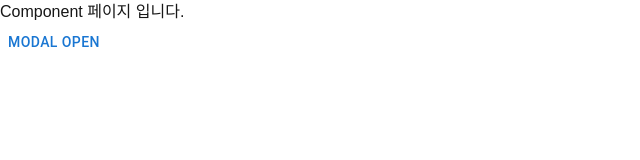
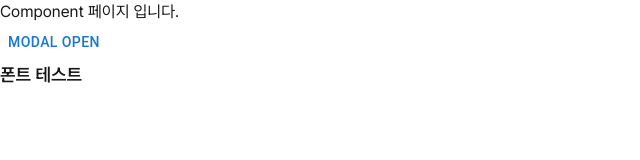
Before and after one commit to myoungsuboh/wine, a Next.js app: page /test-component in a window 1280 px wide. Shown: the top 160 px of the page, without its empty margins (0-640 px from the left). Built offline with nearby package versions, Linux system fonts and the light colour scheme.

Commit message:
[feat][한정빈] : 폰트 tailwind config 추가

```diff
--- a/app/layout.tsx
+++ b/app/layout.tsx
@@ -1,5 +1,6 @@
 import type {Metadata} from 'next';
 import {Geist, Geist_Mono} from 'next/font/google';
+import localFont from 'next/font/local';
 import './globals.css';
 
 const geistSans = Geist({
@@ -12,6 +13,12 @@ const geistMono = Geist_Mono({
   subsets: ['latin'],
 });
 
+const pretendard = localFont({
+  src: '../fonts/PretendardVariable.woff2',
+  display: 'swap',
+  variable: '--font-pretendard',
+});
+
 export const metadata: Metadata = {
   title: 'Create Next App',
   description: 'Generated by create next app',
@@ -20,7 +27,7 @@ export const metadata: Metadata = {
 export default function RootLayout({children}: Readonly<{children: React.ReactNode}>) {
   return (
     <html lang="en">
-      <body className={`${geistSans.variable} ${geistMono.variable} antialiased`}>{children}</body>
+      <body className={`${geistSans.variable} ${geistMono.variable} ${pretendard.className} antialiased`}>{children}</body>
     </html>
   );
 }
--- a/app/test-component/page.tsx
+++ b/app/test-component/page.tsx
@@ -33,6 +33,11 @@ export default function TestComponent() {
             <Box sx={modalBoxStyle}>모달 테스트입니다.</Box>
           </Modal>
         </li>
+        <li>
+          <div className="text-lg font-semibold">
+            <p>폰트 테스트</p>
+          </div>
+        </li>
       </ul>
     </>
   );
--- a/tailwind.config.ts
+++ b/tailwind.config.ts
@@ -1,16 +1,33 @@
-import type { Config } from "tailwindcss";
+import type {Config} from 'tailwindcss';
 
 export default {
-  content: [
-    "./pages/**/*.{js,ts,jsx,tsx,mdx}",
-    "./components/**/*.{js,ts,jsx,tsx,mdx}",
-    "./app/**/*.{js,ts,jsx,tsx,mdx}",
-  ],
+  content: ['./pages/**/*.{js,ts,jsx,tsx,mdx}', './components/**/*.{js,ts,jsx,tsx,mdx}', './app/**/*.{js,ts,jsx,tsx,mdx}'],
   theme: {
     extend: {
       colors: {
-        background: "var(--background)",
-        foreground: "var(--foreground)",
+        background: 'var(--background)',
+        foreground: 'var(--foreground)',
+      },
+      extend: {
+        fontFamily: {
+          sans: ['var(--font-pretendard)', 'sans-serif'],
+        },
+        fontSize: {
+          '3xl': ['32px', '42px'],
+          '2xl': ['24px', '32px'],
+          xl: ['20px', '32px'],
+          '2lg': ['18px', '26px'],
+          lg: ['16px', '26px'],
+          md: ['14px', '24px'],
+          sm: ['13px', '22px'],
+          xs: ['12px', '20px'],
+        },
+        fontWeight: {
+          bold: '700',
+          semibold: '600',
+          medium: '500',
+          regular: '400',
+        },
       },
     },
   },
```
Also changed, not shown: fonts/PretendardVariable.woff2 (added).
